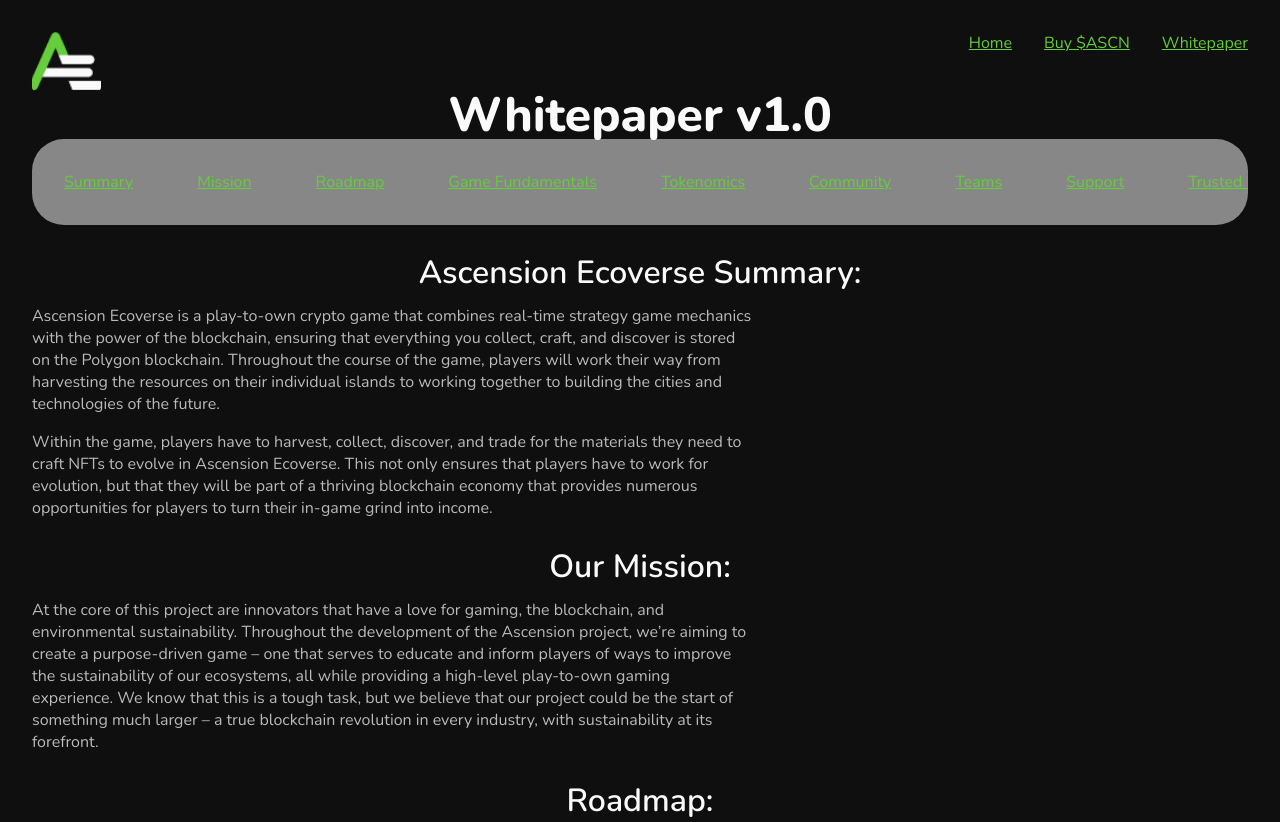
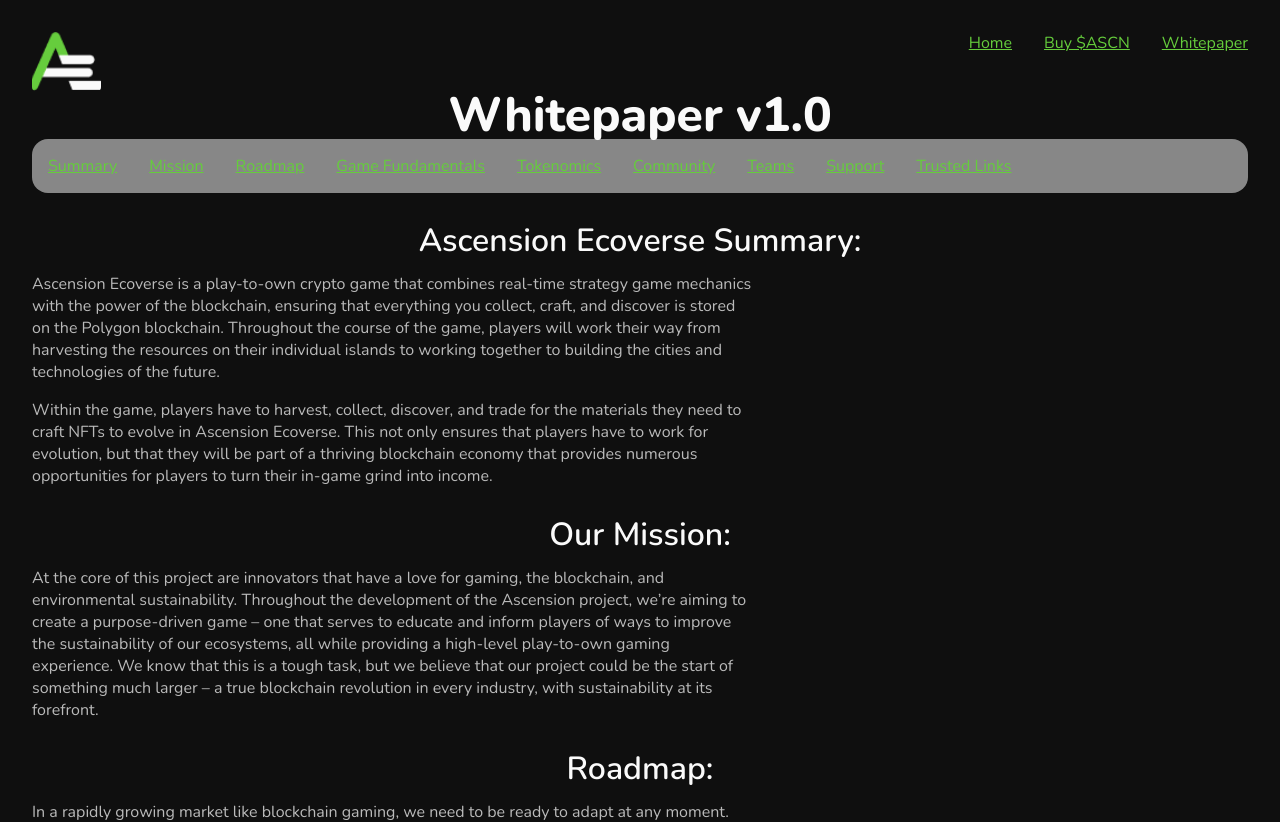
Before and after one commit to nquintan-catalyst/ascensionx, a React (Create React App) app: page /ascensionx/whitepaper in a window 1280 px wide. Shown: the top 822 px of the page. Built offline with nearby package versions, Linux system fonts and the light colour scheme.

Commit message:
Made navbar smaller

```diff
--- a/src/index.css
+++ b/src/index.css
@@ -534,7 +534,7 @@
   position: sticky;
   top: 0rem;
   background-color: rgba(255, 255, 255, 0.5);
-  border-radius: 2rem;
+  border-radius: 1rem;
   display: -webkit-box;
   display: -ms-flexbox;
   display: flex;
@@ -548,7 +548,7 @@
 
 .whitepaper-tabs--item {
   white-space: nowrap;
-  padding: 2rem;
+  padding: 1rem;
 }
 
 .whitepaper-tabs--item--dropdown {
--- a/src/index.scss
+++ b/src/index.scss
@@ -443,7 +443,7 @@
   position: sticky;
   top: 0rem;
   background-color: rgba(255, 255, 255, 0.5);
-  border-radius: 2rem;
+  border-radius: 1rem;
 
   display: flex;
   flex-direction: row;
@@ -452,7 +452,7 @@
 
   &--item{
     white-space: nowrap;
-    padding: 2rem;
+    padding: 1rem;
     &--dropdown {
       display: none;
     }
```
